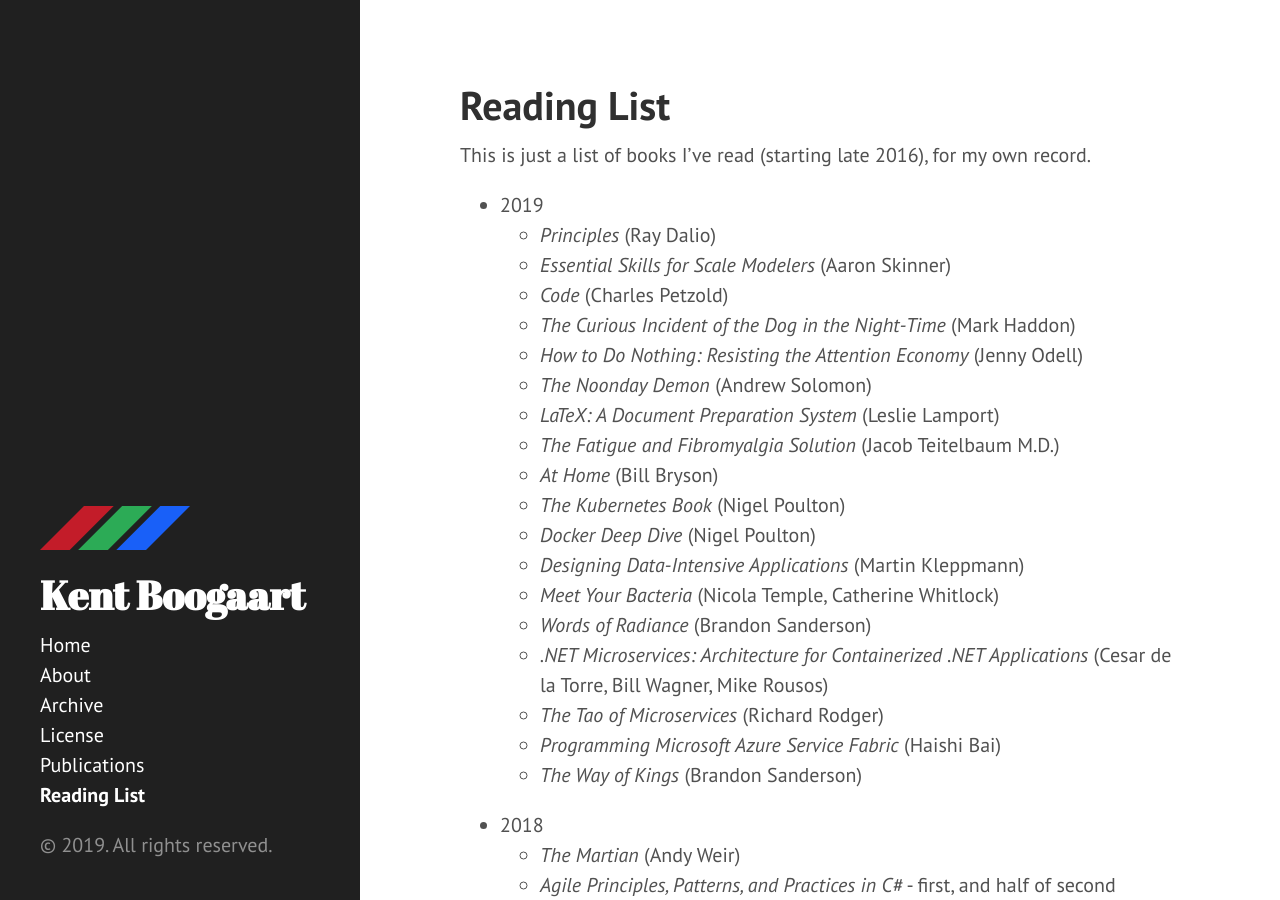
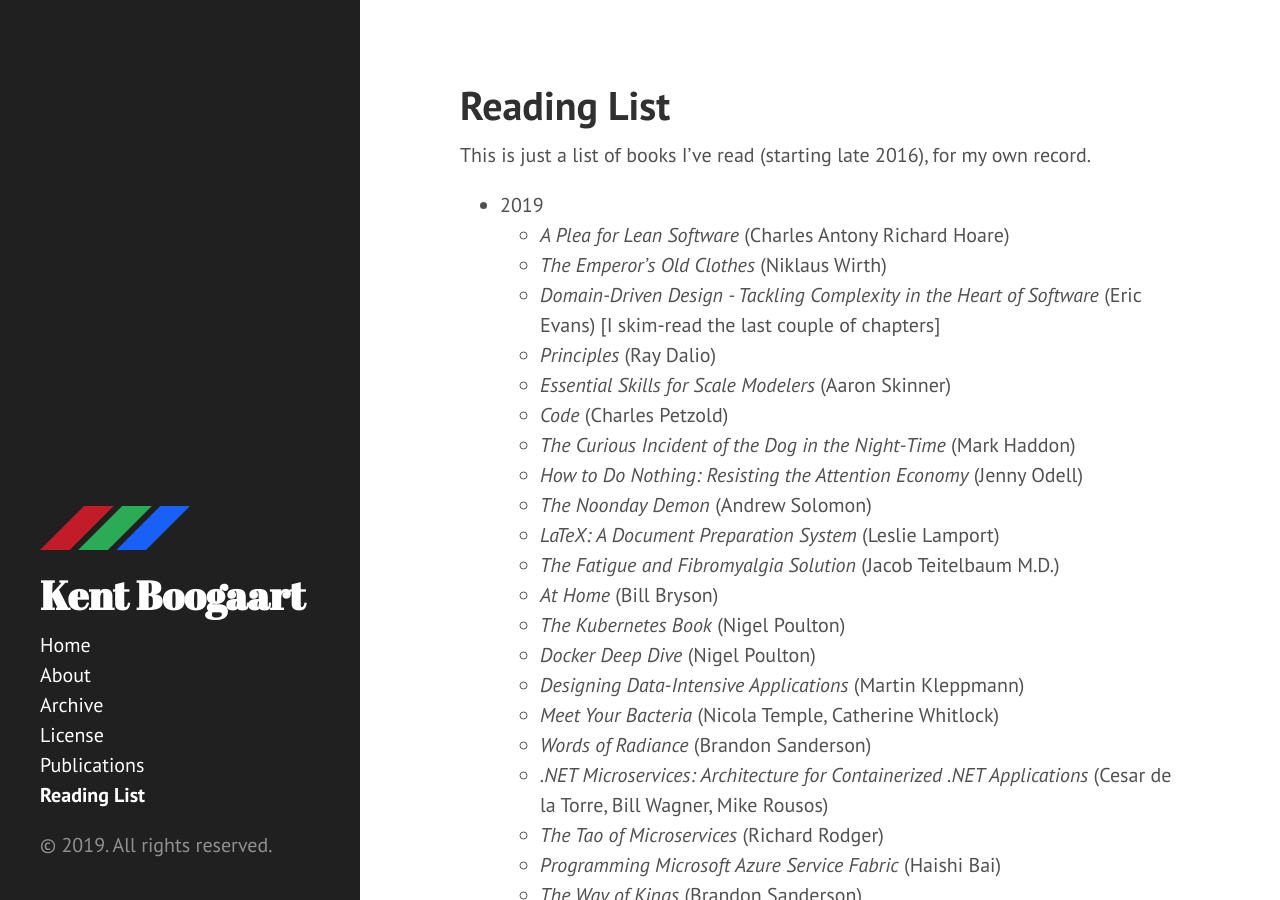
Before and after one commit to kentcb/kentcb.github.io, a Jekyll site: the page built from reading-list.md, in a window 1280 px wide and 900 px high. Built offline with Jekyll 4.4.1, drawn with Linux system fonts in a browser that asks for light colours; nearby versions of some CDN libraries.

Commit message:
Add some more readings

```diff
--- a/reading-list.md
+++ b/reading-list.md
@@ -6,6 +6,9 @@
 This is just a list of books I've read (starting late 2016), for my own record.
 
 * 2019
+    * _A Plea for Lean Software_ (Charles Antony Richard Hoare)
+    * _The Emperor's Old Clothes_ (Niklaus Wirth)
+    * _Domain-Driven Design - Tackling Complexity in the Heart of Software_ (Eric Evans) [I skim-read the last couple of chapters]
     * _Principles_ (Ray Dalio)
     * _Essential Skills for Scale Modelers_ (Aaron Skinner)
     * _Code_ (Charles Petzold)
```
